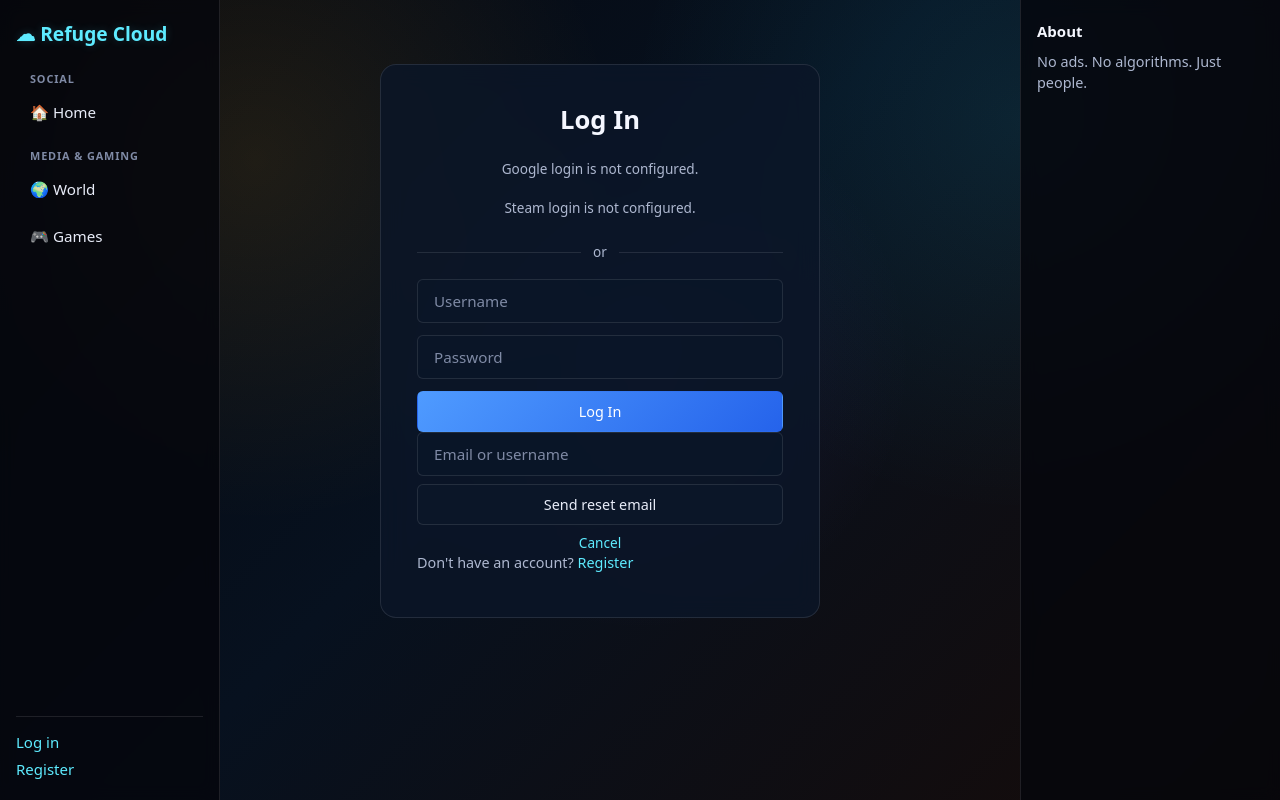
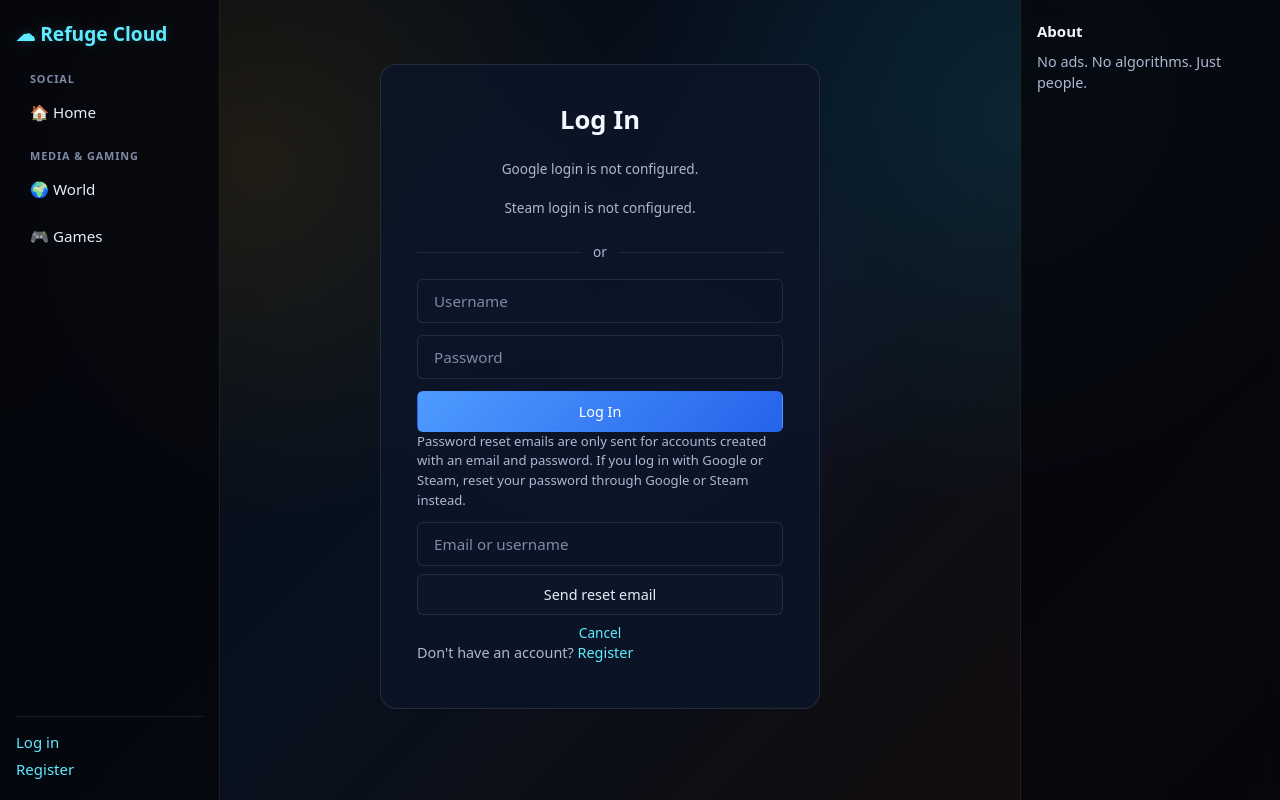
Before and after one commit to TheTechWrangler/social-site, a React (Vite) app: page /login in a window 1280 px wide. Both pictures are taken after a click on the button "Forgot your password?". Built offline with nearby package versions, Linux system fonts and the light colour scheme; no server answers.

Commit message:
Clarify password reset for OAuth accounts

```diff
--- a/src/pages/LoginPage.tsx
+++ b/src/pages/LoginPage.tsx
@@ -67,11 +67,11 @@ export default function LoginPage({ onLogin }: { onLogin: (u: any) => void }) {
     e.preventDefault();
     setForgotLoading(true);
     try {
-      const r = await api.forgotPassword(forgotInput.trim());
-      setForgotMsg(r.message);
+      await api.forgotPassword(forgotInput.trim());
+      setForgotMsg('If an account with a local password matches, a password reset email has been sent.');
     } catch {
       // Always show generic message — never reveal whether account exists.
-      setForgotMsg('If an account matches, a password reset email has been sent.');
+      setForgotMsg('If an account with a local password matches, a password reset email has been sent.');
     }
     setForgotLoading(false);
   }
@@ -146,6 +146,10 @@ export default function LoginPage({ onLogin }: { onLogin: (u: any) => void }) {
       )}
       {showForgot && !forgotMsg && (
         <form onSubmit={handleForgotSubmit} style={{ display: 'flex', flexDirection: 'column', gap: '8px' }}>
+          <p className="muted" style={{ fontSize: '0.82rem', margin: '0 0 4px' }}>
+            Password reset emails are only sent for accounts created with an email and password.
+            If you log in with Google or Steam, reset your password through Google or Steam instead.
+          </p>
           <input
             className="input"
             placeholder="Email or username"
```
Also changed, not shown: 2 other files (tests, documents, lock files or other folders).
